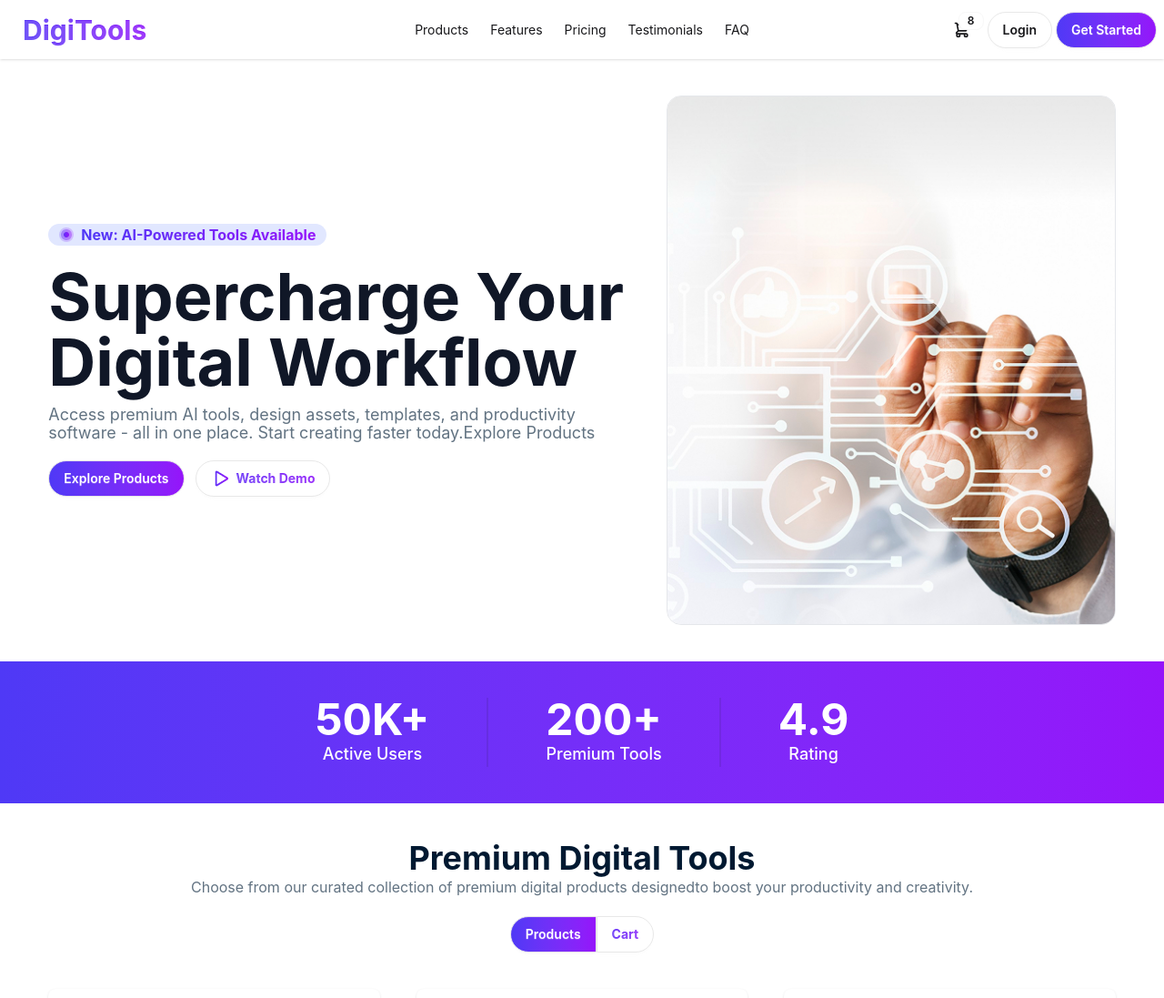
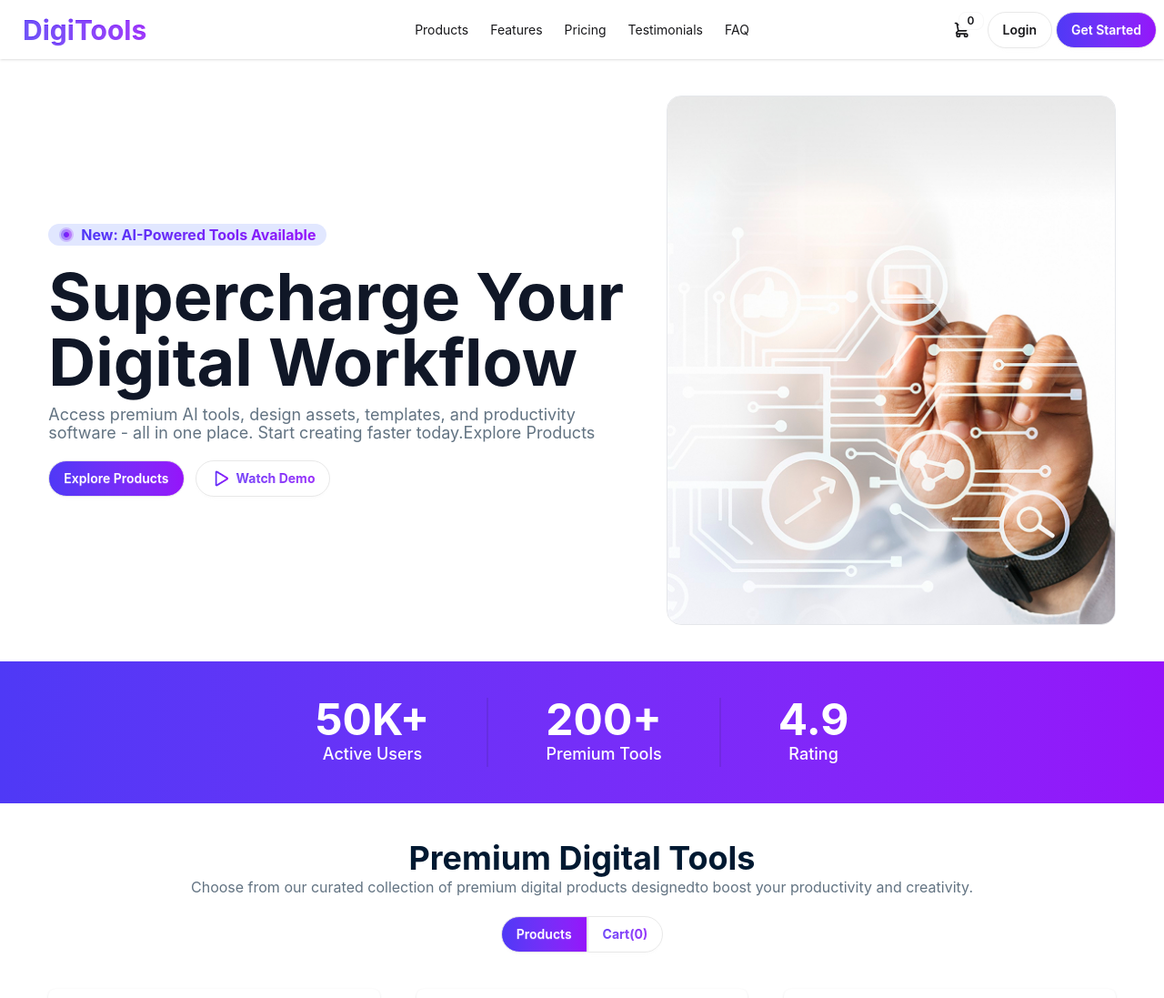
Before and after one commit to ashrafulhoda789/digitool-platform-ph, a React (Vite) app: page / in a window 1280 px wide. Shown: the top 1097 px of the page at 91% size. Built offline with nearby package versions, Linux system fonts and the light colour scheme.

Commit message:
cards button made functional

```diff
--- a/src/App.jsx
+++ b/src/App.jsx
@@ -1,4 +1,4 @@
-import { Suspense } from 'react'
+import { Suspense, useState } from 'react'
 import './App.css'
 import Banner from './components/banner/Banner'
 import Products from './components/digitalToolSection/Products'
@@ -13,18 +13,21 @@ const productFetch = async() =>{
 function App() {
 
   const productPromise = productFetch();
+  const [selectedProduct, setSelectedProduct] = useState([]);
 
   return (
     <>
       <header>
-        <Navbar></Navbar>
+        <Navbar selectedProduct={selectedProduct}></Navbar>
       </header>
 
       <main>
         <Banner></Banner>
         <Rating></Rating>
         <Suspense fallback={<span className="loading loading-spinner loading-lg"></span>}>
-          <Products productPromise={productPromise}></Products>
+          <Products
+          selectedProduct={selectedProduct} setSelectedProduct={setSelectedProduct}
+          productPromise={productPromise}></Products>
         </Suspense>
       </main>
 
--- a/src/components/digitalToolSection/Products.jsx
+++ b/src/components/digitalToolSection/Products.jsx
@@ -1,9 +1,12 @@
-import React, { use } from 'react';
+import React, { use, useState } from 'react';
 import AllProducts from './allProducts/AllProducts';
 
-const Products = ({productPromise}) => {
+const Products = ({ productPromise, selectedProduct, setSelectedProduct }) => {
     const products = use(productPromise);
     // console.log(products);
+
+    const [toggle, setToggle] = useState("products");
+
     return (
         <div className='w-11/12 mx-auto my-10'>
             <div className='flex flex-col justify-center items-center space-y-5'>
@@ -12,14 +15,20 @@ const Products = ({productPromise}) => {
                     <p className='text-[16px] text-[#627382]'>Choose from our curated collection of premium digital products designedto boost your productivity and creativity.</p>
                 </div>
                 <div className='flex items-center'>
-                    <button className="btn rounded-r-none  bg-linear-to-r from-[#4F39F6] to-[#9514FA] rounded-full text-white">Products</button>
-                    <button className='btn rounded-l-none  rounded-full flex items-center gap-2 gradient-text'>
-                        Cart
+                    <button
+                        onClick={() => setToggle("products")}
+                        className={`btn rounded-r-none ${toggle === "products" ? "bg-linear-to-r from-[#4F39F6] to-[#9514FA] text-white" : "gradient-text"}  rounded-l-full `}>Products</button>
+                    <button
+                        onClick={() => setToggle("carts")}
+                        className={`btn rounded-l-none ${toggle === "carts" ? "bg-linear-to-r from-[#4F39F6] to-[#9514FA] text-white" : "gradient-text"} rounded-r-full`}>
+                        Cart({selectedProduct.length})
                     </button>
                 </div>
             </div>
             <div className='my-10'>
-                <AllProducts products={products}></AllProducts>
+                <AllProducts
+                    selectedProduct={selectedProduct} setSelectedProduct={setSelectedProduct}
+                    products={products}></AllProducts>
             </div>
         </div>
     );
--- a/src/components/digitalToolSection/allProducts/AllProducts.jsx
+++ b/src/components/digitalToolSection/allProducts/AllProducts.jsx
@@ -1,12 +1,14 @@
 import React from 'react';
 import Product from '../../ui/Product';
 
-const AllProducts = ({products}) => {
+const AllProducts = ({ products, selectedProduct, setSelectedProduct }) => {
     console.log(products);
     return (
         <div className='grid grid-cols-1 md:grid-cols-2 lg:grid-cols-3 gap-10'>
             {
-                products.map(product => <Product key={product.id} product={product}></Product>)
+                products.map(product => <Product key={product.id}
+                    selectedProduct={selectedProduct} setSelectedProduct={setSelectedProduct}
+                    product={product}></Product>)
             }
         </div>
     );
--- a/src/components/navbar/Navbar.jsx
+++ b/src/components/navbar/Navbar.jsx
@@ -1,6 +1,6 @@
 import React from 'react';
 
-const Navbar = () => {
+const Navbar = ({selectedProduct}) => {
     return (
         <div>
             <div className="navbar bg-base-100 shadow-sm">
@@ -41,18 +41,7 @@ const Navbar = () => {
                         <div tabIndex={0} role="button" className="btn btn-ghost btn-circle">
                             <div className="indicator">
                                 <svg xmlns="http://www.w3.org/2000/svg" className="h-5 w-5" fill="none" viewBox="0 0 24 24" stroke="currentColor"> <path strokeLinecap="round" strokeLinejoin="round" strokeWidth="2" d="M3 3h2l.4 2M7 13h10l4-8H5.4M7 13L5.4 5M7 13l-2.293 2.293c-.63.63-.184 1.707.707 1.707H17m0 0a2 2 0 100 4 2 2 0 000-4zm-8 2a2 2 0 11-4 0 2 2 0 014 0z" /> </svg>
-                                <span className="badge badge-sm indicator-item">8</span>
-                            </div>
-                        </div>
-                        <div
-                            tabIndex={0}
-                            className="card card-compact dropdown-content bg-base-100 z-1 mt-3 w-52 shadow">
-                            <div className="card-body">
-                                <span className="text-lg font-bold">8 Items</span>
-                                <span className="text-info">Subtotal: $999</span>
-                                <div className="card-actions">
-                                    <button className="btn btn-primary btn-block">View cart</button>
-                                </div>
+                                <span className="badge badge-sm indicator-item">{selectedProduct.length}</span>
                             </div>
                         </div>
                     </div>
--- a/src/components/ui/Product.jsx
+++ b/src/components/ui/Product.jsx
@@ -1,9 +1,21 @@
-import React from 'react';
+import React, { useState } from 'react';
 import ProductFeature from './ProductFeature';
 
-const Product = ({product}) => {
+const Product = ({product, selectedProduct, setSelectedProduct}) => {
     console.log(product);
-    const {name, description, price, period, features, tag} = product
+    const {name, description, price, period, features, tag} = product;
+
+    const [isbuy, setIsBuy] = useState(false);
+
+    const handleCartItem = () =>{
+
+
+
+        setIsBuy(true);
+
+        setSelectedProduct([...selectedProduct, product]);
+    }
+
     return (
         <div>
             <div className="card bg-base-100 shadow-sm">
@@ -22,7 +34,11 @@ const Product = ({product}) => {
                         }
                     </div>
                     <div className="mt-6">
-                        <button className="btn btn-block bg-linear-to-r from-[#4F39F6] to-[#9514FA] rounded-full text-white">Buy Now</button>
+                        <button
+                        onClick={() => handleCartItem()}
+                        className={`btn btn-block rounded-full ${isbuy ? "bg-green-400 text-black" : " bg-linear-to-r from-[#4F39F6] to-[#9514FA]  text-white"}`}>
+                            {isbuy ? "Added To Card" : "Buy Now"}
+                        </button>
                     </div>
                 </div>
             </div>
```
